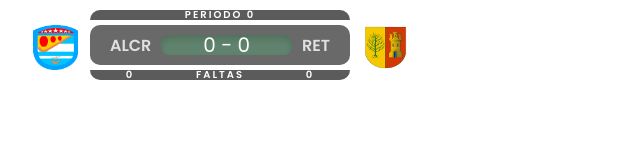
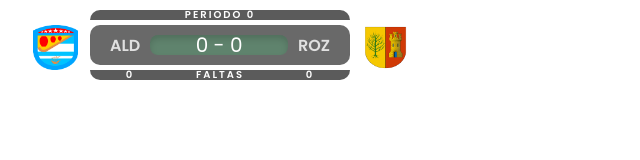
Before and after one commit to danielhergil/fmp-scoreboard-app, a website: page index.html in a window 1280 px wide. Shown: the full height of the page, 0-640 px from the left. Drawn offline with Linux system fonts and the light colour scheme; no server answers.

Commit message:
Updated scoreboard index.html

```diff
--- a/index.html
+++ b/index.html
@@ -130,19 +130,19 @@
 
           <!-- Team 1 logo (outside row width) -->
           <div class="team-logo team-logo-left">
-            <img src="team1Logo.png" alt="ALCR" style="width:90px;height:90px;">
+            <img src="team1Logo.png" alt="ALD" style="width:90px;height:90px;">
           </div>
 
           <!-- Team names and score (row 2 with logo width included) -->
           <div class="team-names-score">
-            <div class="team-name" id="team1-name">ALCR</div>
+            <div class="team-name" id="team1-name">ALD</div>
             <div class="score" id="score">0 - 0</div>
-            <div class="team-name" id="team2-name">RET</div>
+            <div class="team-name" id="team2-name">ROZ</div>
           </div>
 
           <!-- Team 2 logo (outside row width) -->
           <div class="team-logo team-logo-right">
-          <img src="team2Logo.png" alt="RET" style="width:90px;height:90px;">
+          <img src="team2Logo.png" alt="ROZ" style="width:90px;height:90px;">
           </div>
 
           <!-- Fouls -->
```
